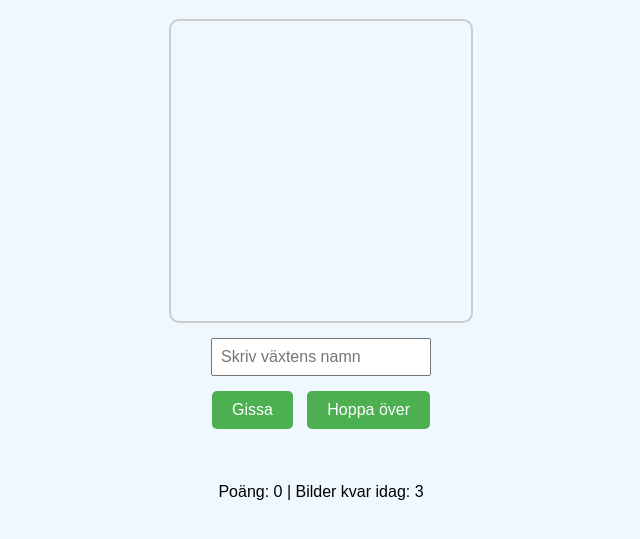
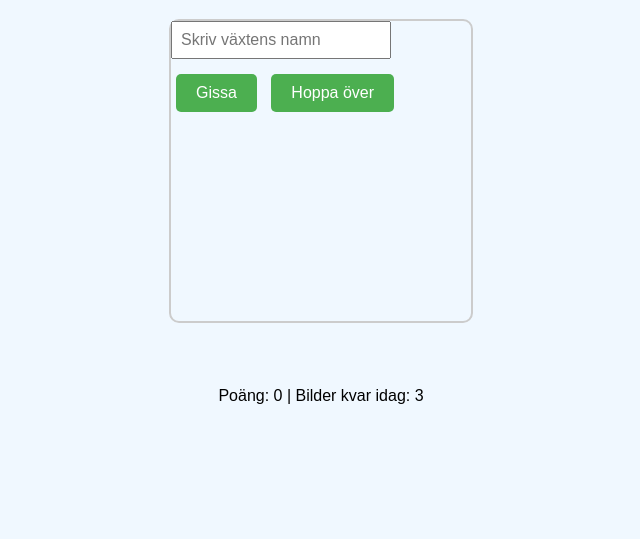
Before and after one commit to HejHTML/blomle, a plain HTML site: page index.html in a window 1280 px wide. Shown: the part 89-628 px from the top of the page, without its empty margins (319-959 px from the left). Drawn offline with Linux system fonts and the light colour scheme.

Commit message:
Refactor HTML structure and add card class

```diff
--- a/index.html
+++ b/index.html
@@ -10,13 +10,12 @@
 
   <h1>Gissa växten</h1>
 
-  <div id="image"></div>
-
-  <input type="text" id="guess" placeholder="Skriv växtens namn">
-
-  <div>
-    <button id="checkBtn">Gissa</button>
-    <button id="skip-btn">Hoppa över</button>
+  <div class="card" id="image">
+    <input type="text" id="guess" placeholder="Skriv växtens namn">
+    <div class="buttons">
+      <button id="checkBtn">Gissa</button>
+      <button id="skip-btn">Hoppa över</button>
+    </div>
   </div>
 
   <div id="result"></div>
```
